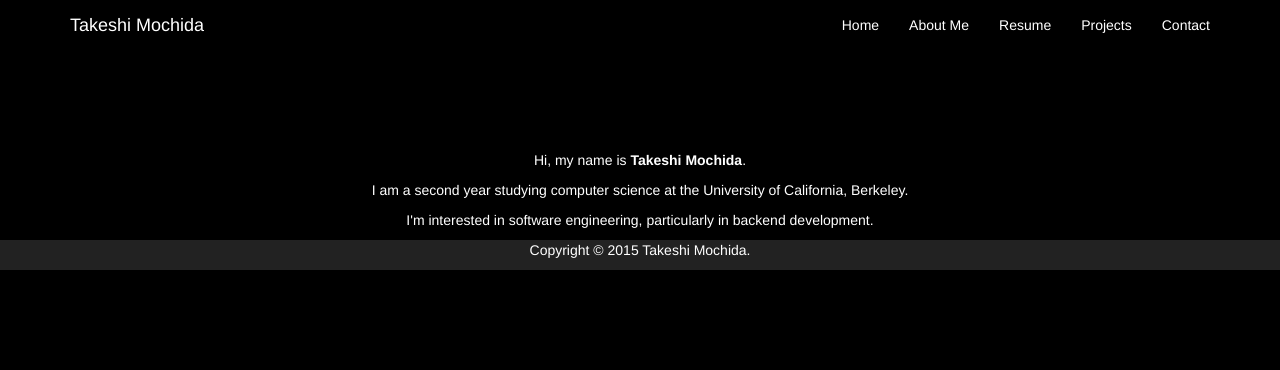
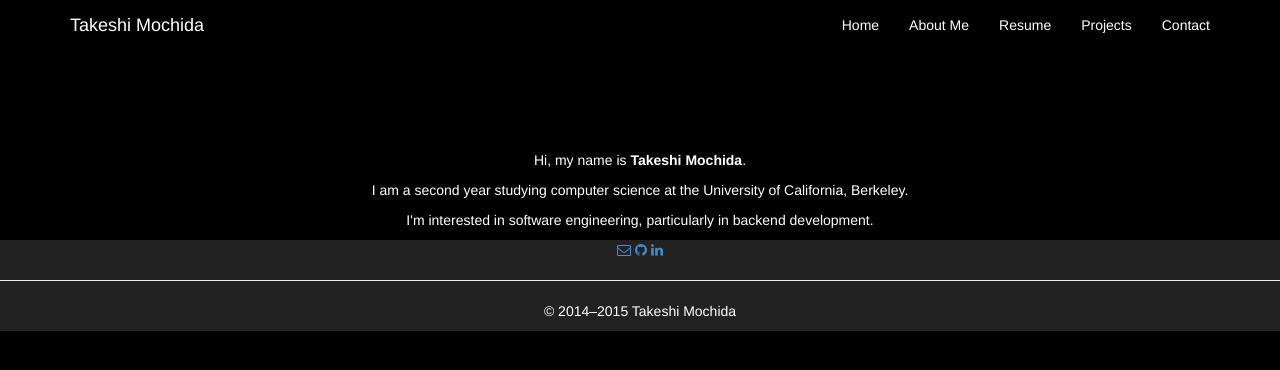
Before and after one commit to tmochida/MyWeb, a plain HTML site: page index.html at #!/contact in a window 1280 px wide. Drawn offline with Linux system fonts and the light colour scheme.

Commit message:
add icons to footer and contact

```diff
--- a/pages/footer.html
+++ b/pages/footer.html
@@ -1,6 +1,12 @@
 <!-- footer.html -->
-<footer class="footer">
-    <div class="container">
-        <p>Copyright &copy; 2015 Takeshi Mochida.</p>
+<div class="container-fluid footer" ng-controller="footerCtrl">
+    <div class="row footer-icons sample-show-hide" ng-hide="isActive('/contact')">
+        <a class="a-icon a-footer" href=""><span class="fa fa-envelope-o"></span></a>
+        <a class="a-icon a-footer" href="https://github.com/tmochida"><span class="fa fa-github"></span></a>
+        <a class="a-icon a-footer" href="https://www.linkedin.com/in/takeshimochida"><span class="fa fa-linkedin"></span></a>
     </div>
-</footer>
+    <div class="row">
+        <hr class="footer" />
+        <p>&copy; 2014&ndash;2015 Takeshi Mochida</p>
+    </div>
+</div>
```
Also changed, not shown: pages/contact.html (+20 -4 lines).
